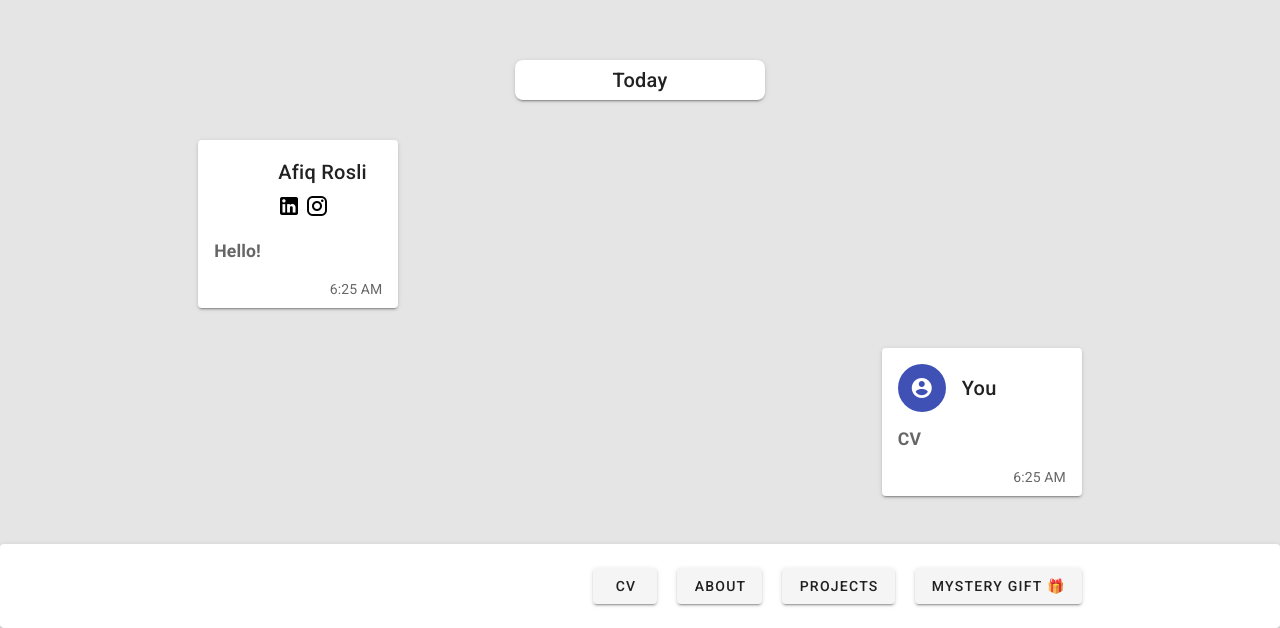
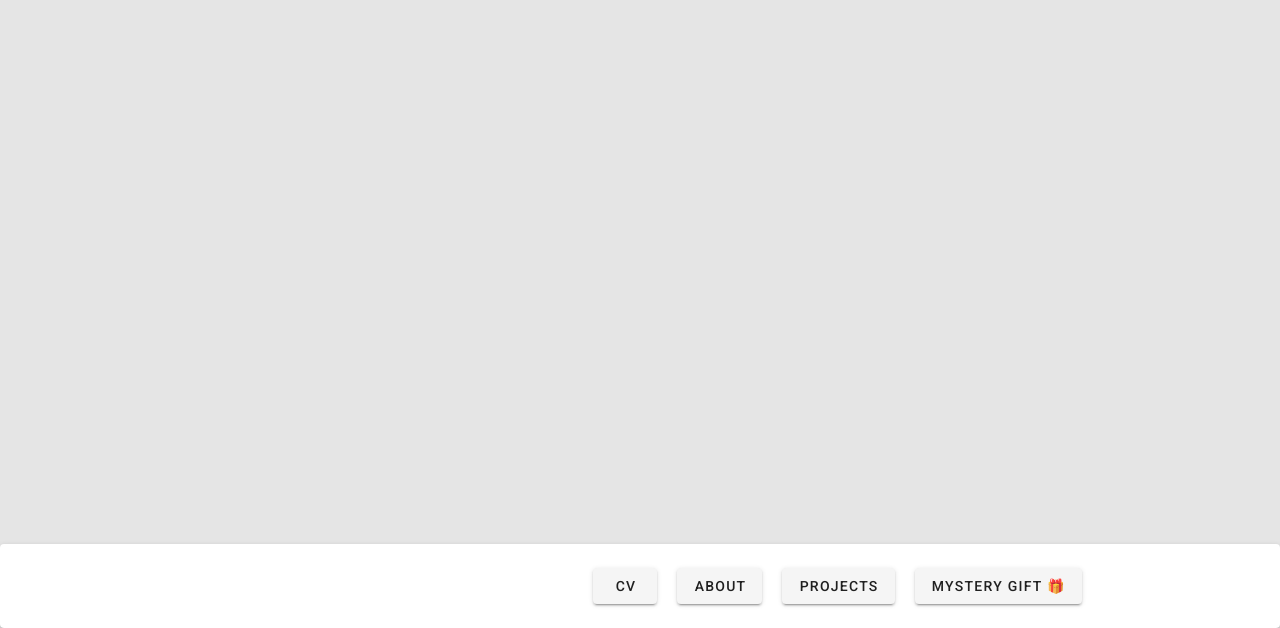
Before and after one commit to AfiqRosli/AfiqRosli.github.io, a Vue app: page / in a window 1280 px wide. Shown: the part 172-800 px from the top of the page. Built offline with nearby package versions, Linux system fonts and the light colour scheme.

Commit message:
delete prefill chats data

```diff
--- a/src/views/Home.vue
+++ b/src/views/Home.vue
@@ -43,24 +43,6 @@ export default {
   components: { ChatMe, ChatYou, When, Selection },
   data() {
     return {
-      chats: [
-        {
-          type: Chat.DATE,
-          date: new Date().toISOString()
-        },
-        {
-          type: Chat.TEXT,
-          person: Person.ME,
-          date: new Date().toISOString(),
-          msg: "Hello!"
-        },
-        {
-          type: Chat.TEXT,
-          person: Person.YOU,
-          date: new Date().toISOString(),
-          msg: "CV"
-        }
-      ],
       enums: {
         Chat,
         Person
```
